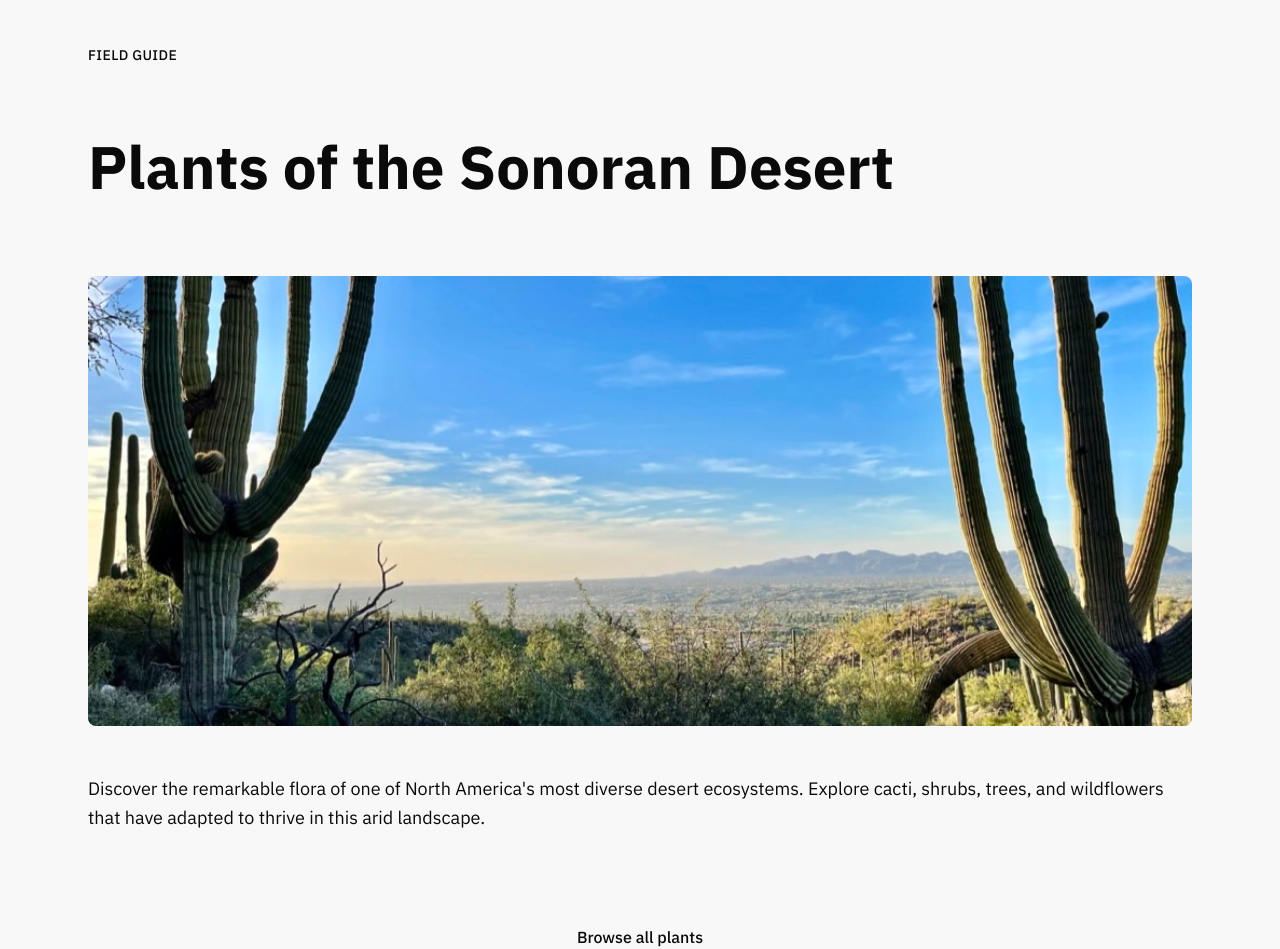
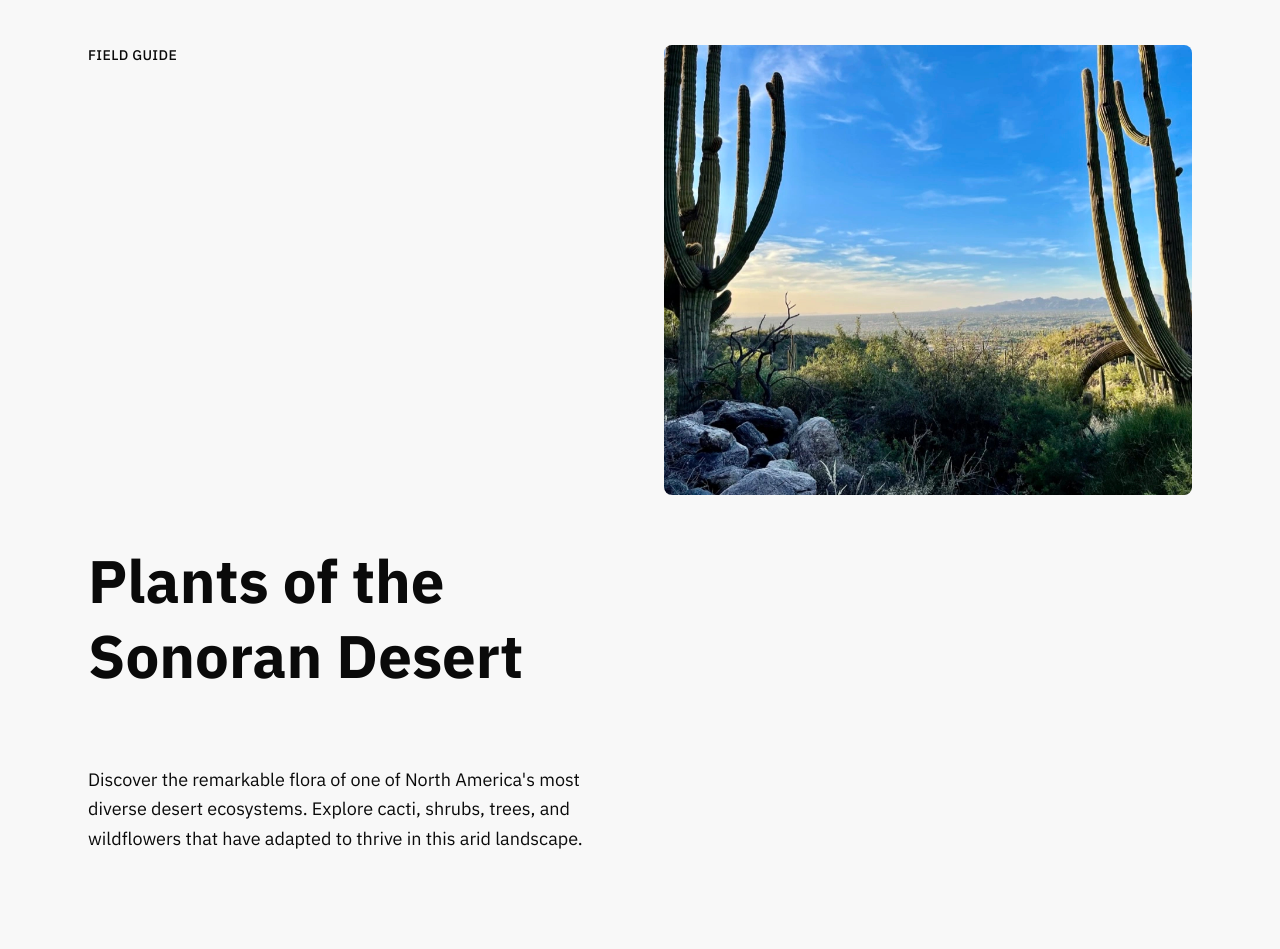
Before and after one commit to JLCurtsinger/PlantsOfTheSonoranDesert, a Next.js app: page / in a window 1280 px wide. Shown: the part 80-1029 px from the top of the page. Built offline with nearby package versions, Linux system fonts and the light colour scheme.

Commit message:
Refactor Home component layout to utilize grid for better responsiveness and alignment; enhance Navbar link hover effects for improved user interaction.

```diff
--- a/app/(components)/Navbar.tsx
+++ b/app/(components)/Navbar.tsx
@@ -4,7 +4,7 @@ export default function Navbar() {
   return (
     <nav className="bg-card border-b border-border-subtle px-6 py-4">
       <div className="max-w-6xl mx-auto flex items-center justify-between">
-        <Link href="/" className="text-xl font-semibold text-text-primary transition-all duration-150 ease-out hover:underline hover:underline-offset-2 hover:[text-shadow:0_1px_2px_rgba(0,0,0,0.1)]">
+        <Link href="/" className="text-xl font-semibold text-text-primary transition-all duration-150 ease-out hover:text-text-primary hover:underline hover:underline-offset-2 hover:[text-shadow:0_1px_2px_rgba(0,0,0,0.1)]">
           Plants of the Sonoran Desert
         </Link>
         <div className="flex items-center gap-6">
--- a/app/page.tsx
+++ b/app/page.tsx
@@ -49,14 +49,14 @@ export default function Home() {
       <div className="max-w-6xl mx-auto px-4 md:px-6">
         {/* Section 1: Hero */}
         <section className="py-12 md:py-16">
-          <div className="flex flex-col gap-8 md:gap-12">
-            <p className="text-sm font-medium text-text-secondary mb-4 uppercase tracking-wide">
+          <div className="flex flex-col md:grid md:grid-cols-2 md:items-start gap-8 md:gap-12">
+            <p className="text-sm font-medium text-text-secondary mb-4 uppercase tracking-wide md:[grid-row:1] md:[grid-column:1]">
               Field Guide
             </p>
-            <h1 className="text-4xl sm:text-5xl md:text-6xl font-bold text-text-primary mb-6 leading-tight">
+            <h1 className="text-4xl sm:text-5xl md:text-6xl font-bold text-text-primary mb-6 leading-tight md:[grid-row:2] md:[grid-column:1]">
               Plants of the Sonoran Desert
             </h1>
-            <div className="relative w-full h-[350px] md:h-[450px] rounded-lg overflow-hidden">
+            <div className="relative w-full h-[350px] md:h-[450px] rounded-lg overflow-hidden md:[grid-row:1/span-4] md:[grid-column:2]">
               <Image
                 // src="/images/hero-desert.jpg"
                 src="/images/hero.webp"
@@ -67,14 +67,14 @@ export default function Home() {
                 priority
               />
             </div>
-            <p className="text-lg text-text-secondary mb-8 leading-relaxed">
+            <p className="text-lg text-text-secondary mb-8 leading-relaxed md:[grid-row:3] md:[grid-column:1]">
               Discover the remarkable flora of one of North America's most diverse
               desert ecosystems. Explore cacti, shrubs, trees, and wildflowers that
               have adapted to thrive in this arid landscape.
             </p>
             <button
               onClick={scrollToPlants}
-              className="bg-button-bg text-button-text px-6 py-3 rounded-full font-medium transition-all duration-150 ease-out hover:-translate-y-0.5 hover:shadow-md"
+              className="bg-button-bg text-button-text px-6 py-3 rounded-full font-medium transition-all duration-150 ease-out hover:-translate-y-0.5 hover:shadow-md md:[grid-row:4] md:[grid-column:1]"
             >
               Browse all plants
             </button>
```
